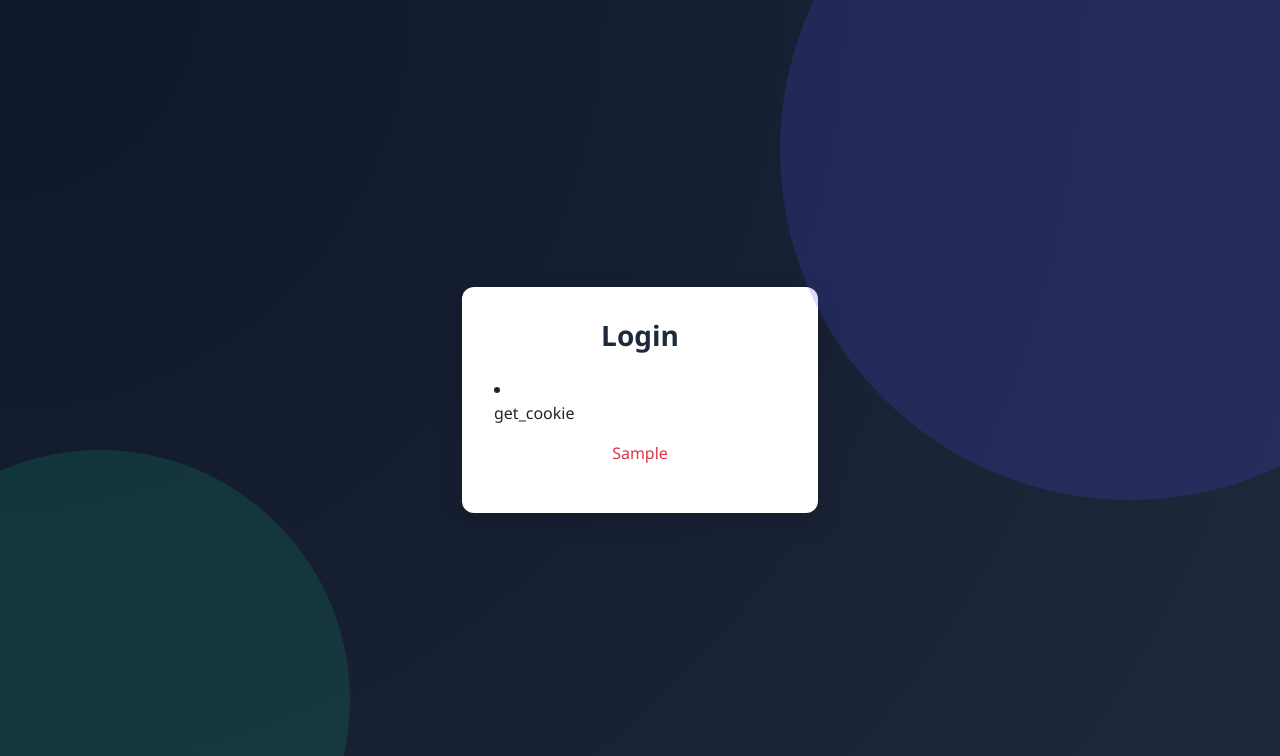
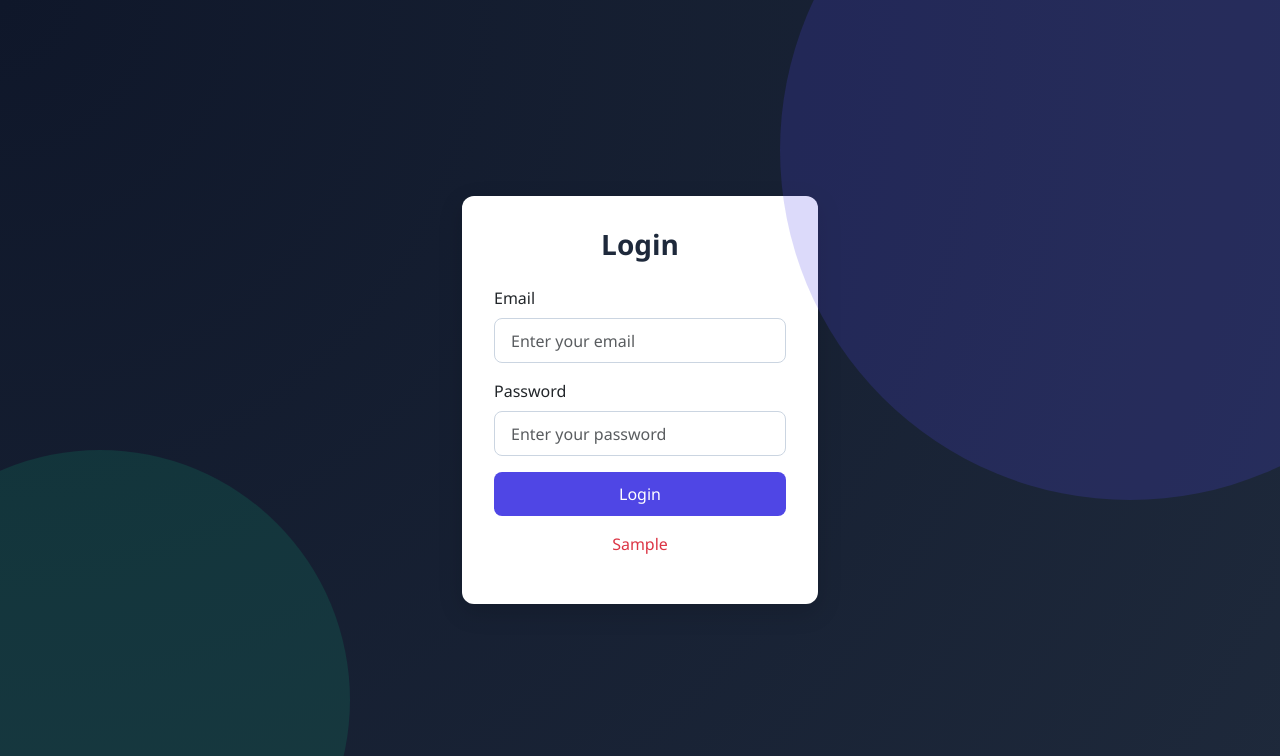
Before and after one commit to theamankrpandey/django, a Django app: template project/myapp/templates/login.html in a window 1280 px wide; the page is wider, and only the part inside the window is pictured. Shown: the top 756 px of that part. Run offline with Django 5.2, Linux system fonts and the light colour scheme; the template is opened without the code that fills it: most values are stand-ins (such as "Sample title", 1, 10 or a date in 2020).

Commit message:
new code

```diff
--- a/project/myapp/templates/login.html
+++ b/project/myapp/templates/login.html
@@ -114,8 +114,8 @@ body::after {
 
                 <form method="POST" action="{% url 'login' %}">
                     {% csrf_token %}
-                    <li><a class="dropdown-item" href="{% url 'get_cookie' %}">get_cookie</a></li>
-                    {% comment %} <div class="mb-3">
+                    {% comment %} <li><a class="dropdown-item" href="{% url 'get_cookie' %}">get_cookie</a></li> {% endcomment %}
+                   <div class="mb-3">
                         <label class="form-label">Email</label>
                         <input type="email" name="email" class="form-control" placeholder="Enter your email" required>
                     </div>
@@ -123,9 +123,8 @@ body::after {
                     <div class="mb-3">
                         <label class="form-label">Password</label>
                         <input type="password" name="password" class="form-control" placeholder="Enter your password" required>
-                    </div> {% endcomment %}
-
-                    {% comment %} <button type="submit" class="btn btn-primary w-100">Login</button> {% endcomment %}
+                    </div>
+                    <button type="submit" class="btn btn-primary w-100">Login</button>
                 </form>
 
                 {% if msg1 %}
--- a/project/project/settings.py
+++ b/project/project/settings.py
@@ -123,5 +123,5 @@ STATICFILES_DIRS = [
 ]
 
 
-MEDIA_ROOT = BASE_DIR/'/media/'
+MEDIA_ROOT = BASE_DIR/'media'
 MEDIA_URL = '/media/'
```
Also changed, not shown: project/myapp/templates/register.html (+4 -4 lines), project/db.sqlite3, 3 other files.
